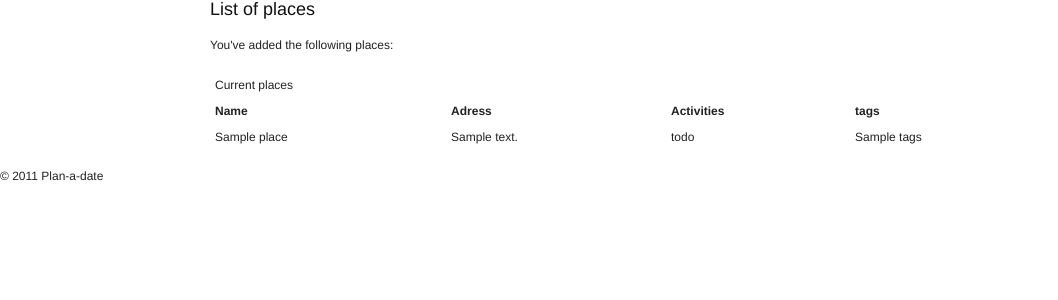
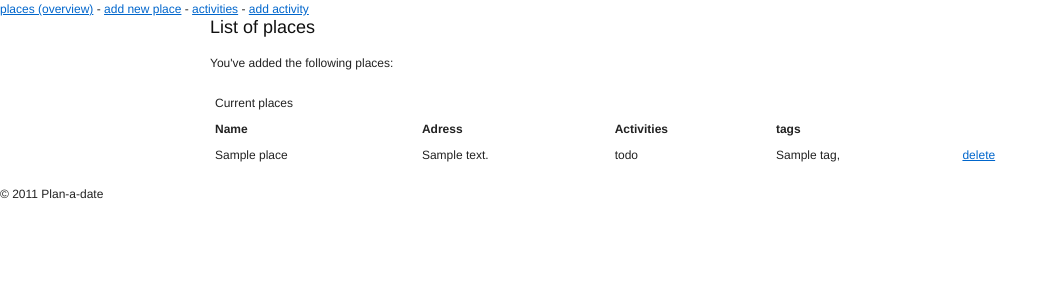
Before and after one commit to noio/Plan-a-Date, a Django app: template appengine/templates/places.html in a window 1280 px wide. Shown: the top 300 px of the page, without its empty margins (0-1058 px from the left). Run offline with Django 3.2, Linux system fonts and the light colour scheme; the template is opened without the code that fills it: most values are stand-ins (such as "Sample title", 1, 10 or a date in 2020); some libraries are stand-ins or nearby versions.

Commit message:
Bugfixes add place

```diff
--- /dev/null
+++ b/appengine/templates/admin.html
@@ -0,0 +1,6 @@
+{% extends "base.html" %}
+
+{% block extra_header %}
+  <a href="/places/">places (overview)</a> - <a href="/places/add/">add new place</a> - <a href="/activities/">activities</a> - <a href="/activities/add">add activity</a>
+
+{% endblock extra_header %}
--- a/appengine/templates/base.html
+++ b/appengine/templates/base.html
@@ -11,6 +11,8 @@
 
 <body>
     <div id="header">
+	{% block extra_header %}
+	{% endblock extra_header %}
     </div>
     <div class="container">
     {% block content %}
--- a/appengine/templates/places.html
+++ b/appengine/templates/places.html
@@ -1,13 +1,13 @@
-{% extends "base.html" %}
+{% extends "admin.html" %}
 
 {% block content %}
 <h3>List of places</h3>
 <p>You've added the following places:</p>
 <table>
 	<caption>Current places</caption>
-	<tr><th>Name</th><th>Adress</th><th>Activities</th><th>tags</th></tr>
+	<tr><th>Name</th><th>Adress</th><th>Activities</th><th>tags</th><th></th></tr>
 {% for place in places %}
-  <tr><td>{{place.name}}<td>{{place.address}}</td><td>todo</td><td>{{place.tags}}</td></tr>
+  <tr><td>{{place.name}}<td>{{place.address}}</td><td>todo</td><td>{% for tag in place.tags %}{{tag.name}}, {% endfor %}</td><td><a href="#">delete</a></td></tr>
 {% endfor %}
 </table>
 {% endblock content %}
```
Also changed, not shown: appengine/planadate/views.py (+4 -5 lines).
